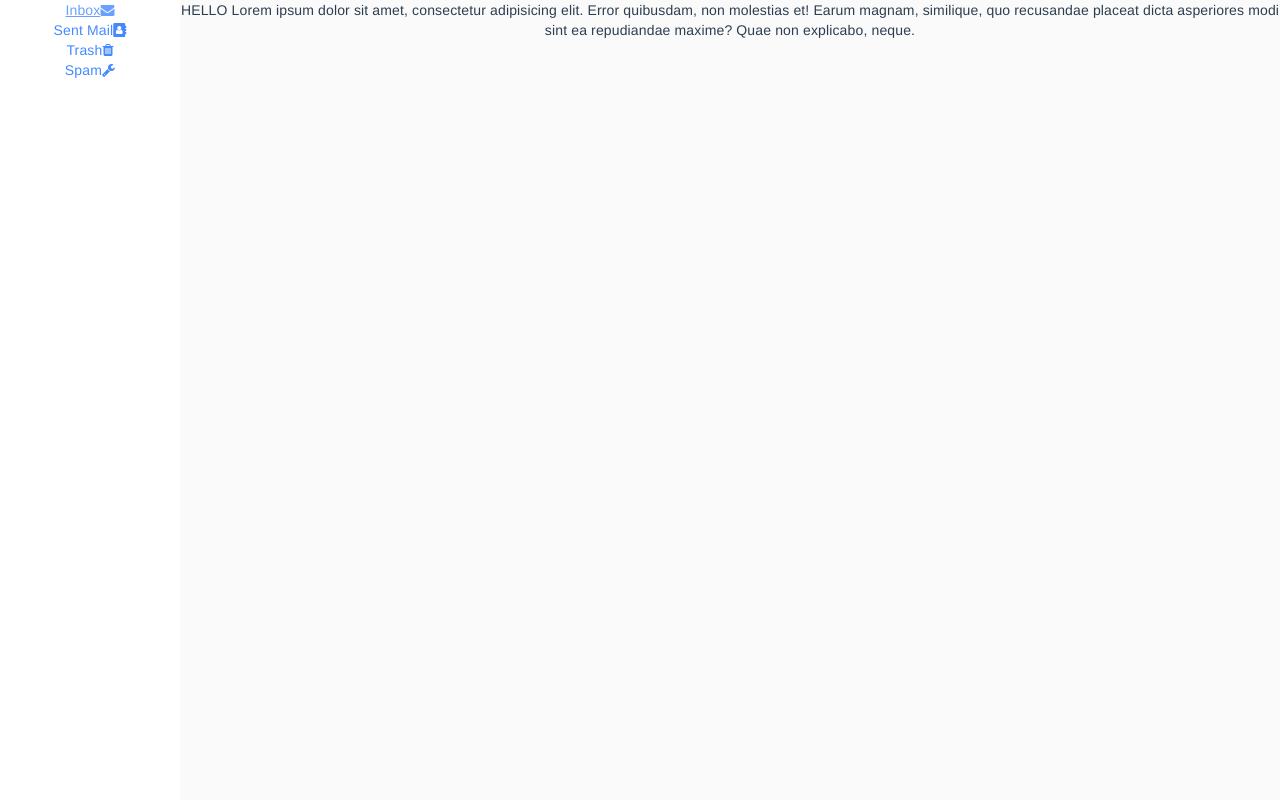
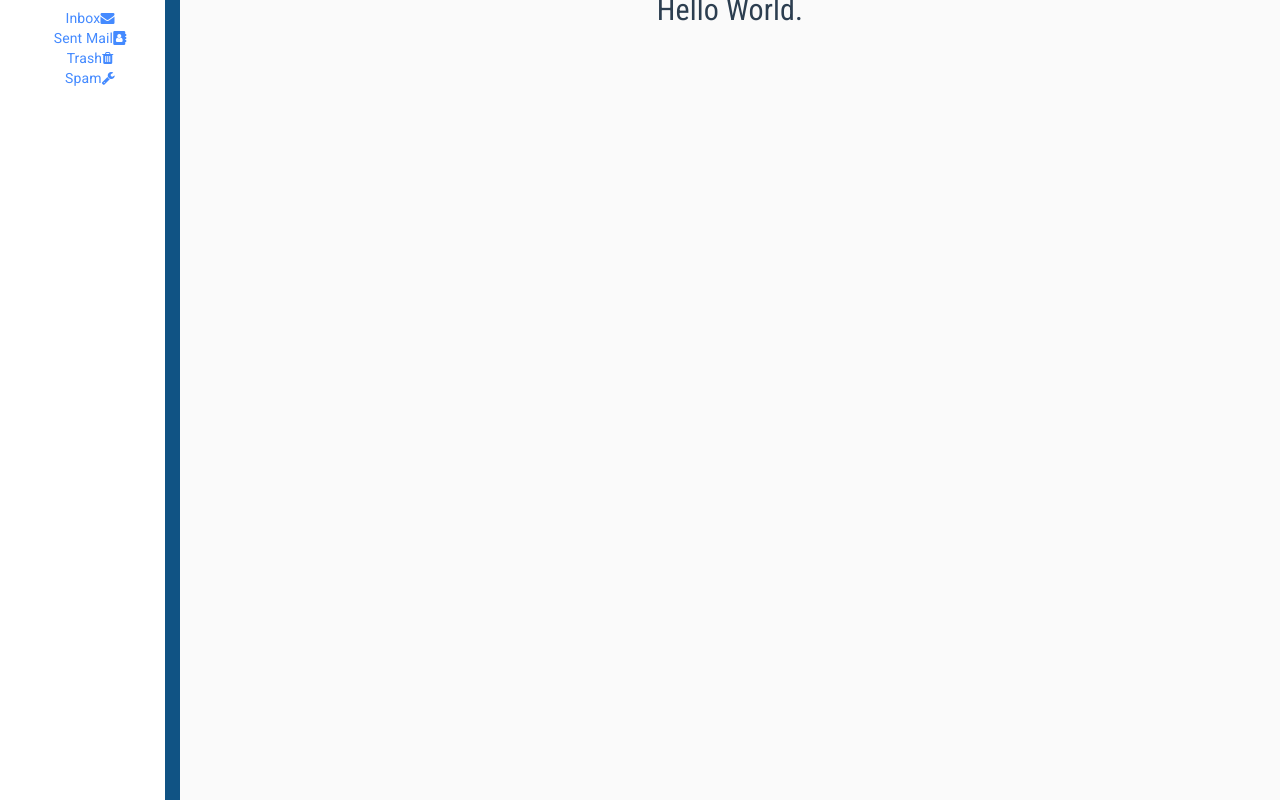
Before and after one commit to jhays89/vue-boilerplate, a Vue app: page / in a window 1280 px wide. Built offline with nearby package versions, Linux system fonts and the light colour scheme.

Commit message:
navigation has a collapsable tool bar on right side

```diff
--- a/src/App.vue
+++ b/src/App.vue
@@ -23,18 +23,42 @@ export default {
 </script>
 
 <style>
-@import url('https://fonts.googleapis.com/css?family=Roboto+Condensed');
+@import url('https://fonts.googleapis.com/css?family=Roboto+Condensed:400,700|Roboto:400,400i,700');
 @import url('https://cdnjs.cloudflare.com/ajax/libs/font-awesome/4.7.0/css/font-awesome.min.css');
 
 #app {
   position: relative;
   display: flex;
   height: 100vh;
-  font-family: 'Avenir', Helvetica, Arial, sans-serif;
   -webkit-font-smoothing: antialiased;
   -moz-osx-font-smoothing: grayscale;
   text-align: center;
   color: #2c3e50;
+}
+
+body {
+  font-size: 14px;
+  font-family: Roboto, 'Avenir', Helvetica, Arial, sans-serif;
+}
+
+h1, h2, h3, h4 {
+  font-family: Roboto Condensed, sans-serif, 'Avenir', Helvetica, Arial;
+}
+
+h1 {
+  font-size: 30px;
+}
+
+h2 {
+  font-size: 24px;
+}
+
+h3 {
+  font-size: 20px;
+}
+
+h4 {
+  font-size: 16px;
 }
 
 .fade-enter-active, .fade-leave-active {
--- a/src/components/HelloWorld.vue
+++ b/src/components/HelloWorld.vue
@@ -1,6 +1,6 @@
 <template>
   <div>
-      HELLO Lorem ipsum dolor sit amet, consectetur adipisicing elit. Error quibusdam, non molestias et! Earum magnam, similique, quo recusandae placeat dicta asperiores modi sint ea repudiandae maxime? Quae non explicabo, neque.
+      <h1>Hello World.</h1>
   </div>
 </template>
 
--- a/src/components/side-nav.vue
+++ b/src/components/side-nav.vue
@@ -1,6 +1,6 @@
 <template>
-    <md-drawer md-permanent="full" class="side-nav">
-        <md-list>
+    <div class="navigation" v-bind:class="{ 'collapsed': isCollapsed }">
+        <md-list class="main-item-list">
             <router-link to="/Test">
             <span class="nav-item">Inbox</span>
             <i class="fa fa-envelope"></i>
@@ -21,11 +21,68 @@
             <i class="fa fa-wrench"></i>
             </router-link>
         </md-list>
-    </md-drawer>
+        <div class="collapse-bar" v-on:click="toggleCollapse"></div>
+    </div>
 </template>
 
+<script>
+    export default {
+        name: 'navigation',
+        components: {
+
+        },
+
+        data() {
+            return {
+                isCollapsed: false
+            };
+        },
+
+        methods: {
+            toggleCollapse() {
+                this.isCollapsed = !this.isCollapsed;
+            }
+        }
+    }
+</script>
+
 <style scoped>
-.side-nav {
-    flex: 0 0 180px
+.navigation {
+    position: relative;
+    flex: 0 0 180px;
+    padding-right: 15px;
+
+    transition: all 250ms ease-in-out;
+}
+
+.navigation .main-item-list {
+    position: absolute;
+    left: 0;
+    top: 0;
+    width: 180px;
+    height: 100%;
+
+    transition: left 250ms ease-in-out;
+}
+
+.navigation .collapse-bar {
+    position: absolute;
+    right: 0;
+    top: 0;
+    width: 15px;
+    height: 100%;
+    background-color: #105384;
+}
+
+.navigation .collapse-bar:hover {
+    cursor: pointer;
+}
+
+.navigation.collapsed .main-item-list {
+    left: -182px;
+}
+
+.navigation.collapsed {
+    flex: 0 0 15px;
 }
 </style>
```
